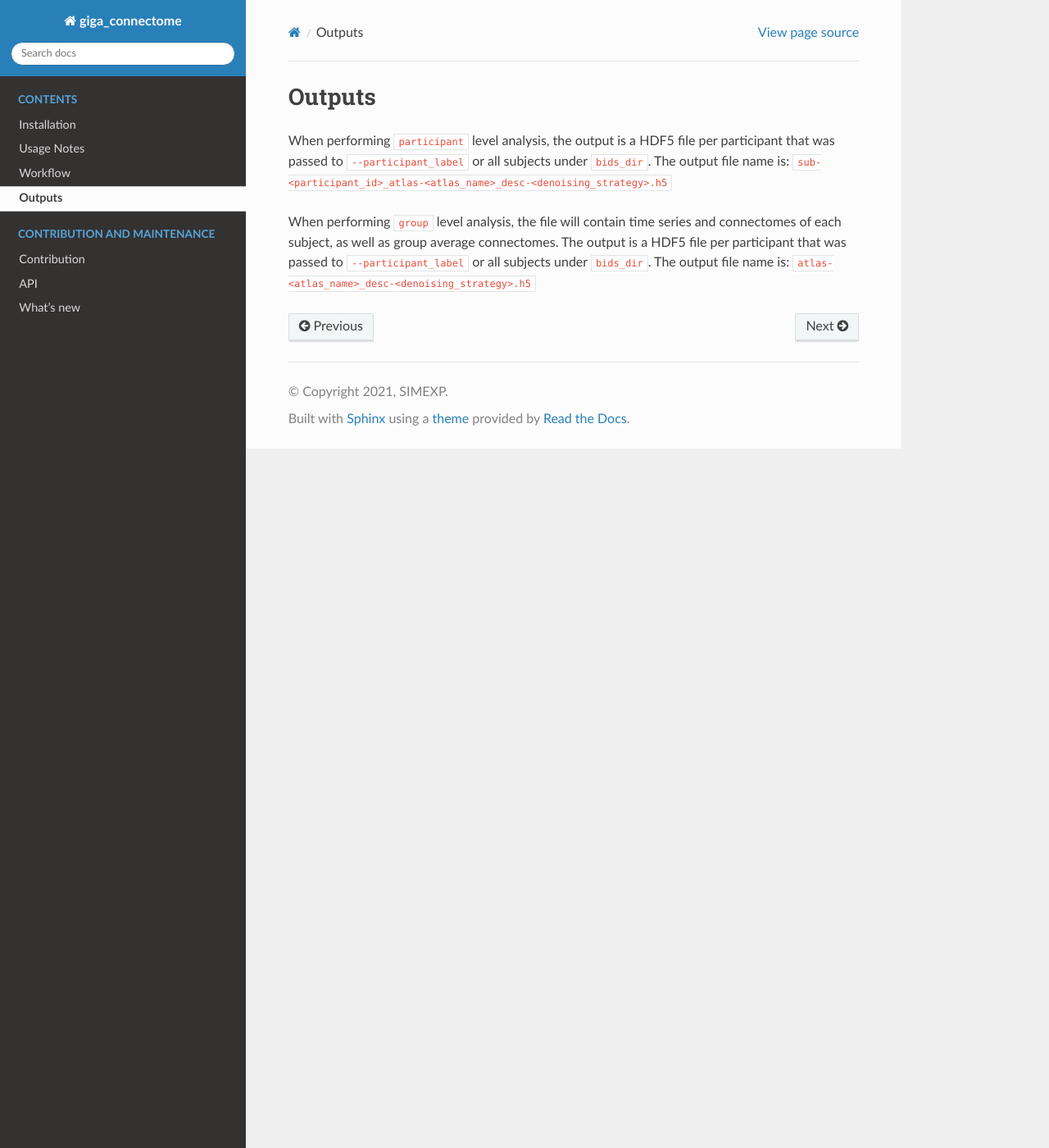
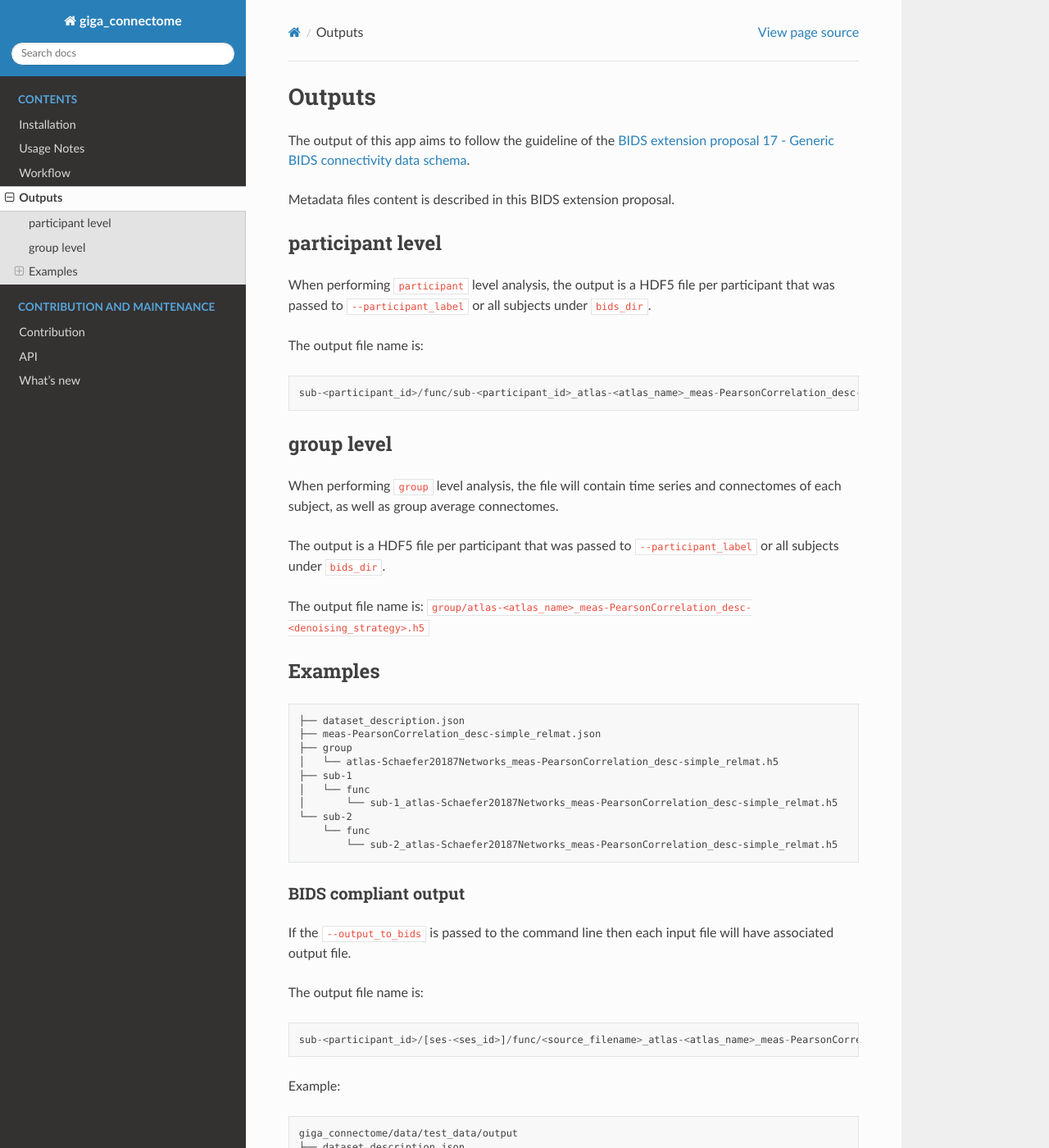
Before and after one commit to bids-apps/giga_connectome, a Sphinx documentation site: the page built from docs/source/outputs.md, in a window 1280 px wide and 1400 px high. Shown: the whole window at 82% size. Built offline with Sphinx 7.4.7 and the Read the Docs theme 2.0.0, drawn with Linux system fonts in a browser that asks for light colours; the version number could not be read and is left out; some of the changed text lies outside the part shown.

Commit message:
update doc output

````diff
--- a/docs/source/outputs.md
+++ b/docs/source/outputs.md
@@ -1,7 +1,79 @@
 # Outputs
 
+The output of this app aims to follow the guideline
+of the [BIDS extension proposal 17 - Generic BIDS connectivity data schema](https://bids.neuroimaging.io/bep017).
+
+Metadata files content is described in this BIDS extension proposal.
+
+## participant level
+
 When performing `participant` level analysis, the output is a HDF5 file per participant that was passed to `--participant_label` or all subjects under `bids_dir`.
-The output file name is: `sub-<participant_id>_atlas-<atlas_name>_desc-<denoising_strategy>.h5`
 
-When performing `group` level analysis, the file will contain time series and connectomes of each subject, as well as group average connectomes. The output is a HDF5 file per participant that was passed to `--participant_label` or all subjects under `bids_dir`.
-The output file name is: `atlas-<atlas_name>_desc-<denoising_strategy>.h5`
+The output file name is:
+
+```
+sub-<participant_id>/func/sub-<participant_id>_atlas-<atlas_name>_meas-PearsonCorrelation_desc-<denoising_strategy>_relmat.h5
+```
+
+## group level
+
+When performing `group` level analysis,
+the file will contain time series and connectomes of each subject,
+as well as group average connectomes.
+
+The output is a HDF5 file per participant that was passed to `--participant_label` or all subjects under `bids_dir`.
+
+The output file name is: `group/atlas-<atlas_name>_meas-PearsonCorrelation_desc-<denoising_strategy>.h5`
+
+## Examples
+
+```
+├── dataset_description.json
+├── meas-PearsonCorrelation_desc-simple_relmat.json
+├── group
+│   └── atlas-Schaefer20187Networks_meas-PearsonCorrelation_desc-simple_relmat.h5
+├── sub-1
+│   └── func
+│       └── sub-1_atlas-Schaefer20187Networks_meas-PearsonCorrelation_desc-simple_relmat.h5
+└── sub-2
+    └── func
+        └── sub-2_atlas-Schaefer20187Networks_meas-PearsonCorrelation_desc-simple_relmat.h5
+```
+
+### BIDS compliant output
+
+If the `--output_to_bids` is passed to the command line then each input file will have associated output file.
+
+The output file name is:
+
+```
+sub-<participant_id>/[ses-<ses_id>]/func/<source_filename>_atlas-<atlas_name>_meas-PearsonCorrelation_desc-<denoising_strategy>_relmat.h5
+```
+
+Example:
+
+```
+giga_connectome/data/test_data/output
+├── dataset_description.json
+├── meas-PearsonCorrelation_desc-simple_relmat.json
+├── group
+│   └── atlas-Schaefer20187Networks_meas-PearsonCorrelation_desc-simple_relmat.h5
+├── sub-1
+│   ├── ses-timepoint1
+│   │   └── func
+│   │       ├── sub-1_ses-timepoint1_task-probabilisticclassification_run-01_space-MNI152NLin2009cAsym_res-2_atlas-Schaefer20187Networks_meas-PearsonCorrelation_desc-simple_relmat.h5
+│   │       └── sub-1_ses-timepoint1_task-probabilisticclassification_run-02_space-MNI152NLin2009cAsym_res-2_atlas-Schaefer20187Networks_meas-PearsonCorrelation_desc-simple_relmat.h5
+│   └── ses-timepoint2
+│       └── func
+│           ├── sub-1_ses-timepoint2_task-probabilisticclassification_run-01_space-MNI152NLin2009cAsym_res-2_atlas-Schaefer20187Networks_meas-PearsonCorrelation_desc-simple_relmat.h5
+│           └── sub-1_ses-timepoint2_task-probabilisticclassification_run-02_space-MNI152NLin2009cAsym_res-2_atlas-Schaefer20187Networks_meas-PearsonCorrelation_desc-simple_relmat.h5
+└── sub-2
+    ├── ses-timepoint1
+    │   └── func
+    │       ├── sub-2_ses-timepoint1_task-probabilisticclassification_run-01_space-MNI152NLin2009cAsym_res-2_atlas-Schaefer20187Networks_meas-PearsonCorrelation_desc-simple_relmat.h5
+    │       └── sub-2_ses-timepoint1_task-probabilisticclassification_run-02_space-MNI152NLin2009cAsym_res-2_atlas-Schaefer20187Networks_meas-PearsonCorrelation_desc-simple_relmat.h5
+    └── ses-timepoint2
+        └── func
+            ├── sub-2_ses-timepoint2_task-probabilisticclassification_run-01_space-MNI152NLin2009cAsym_res-2_atlas-Schaefer20187Networks_meas-PearsonCorrelation_desc-simple_relmat.h5
+            └── sub-2_ses-timepoint2_task-probabilisticclassification_run-02_space-MNI152NLin2009cAsym_res-2_atlas-Schaefer20187Networks_meas-PearsonCorrelation_desc-simple_relmat.h5
+```
````
Also changed, not shown: docs/source/usage.md (+26 -0 lines), 5 other files.
